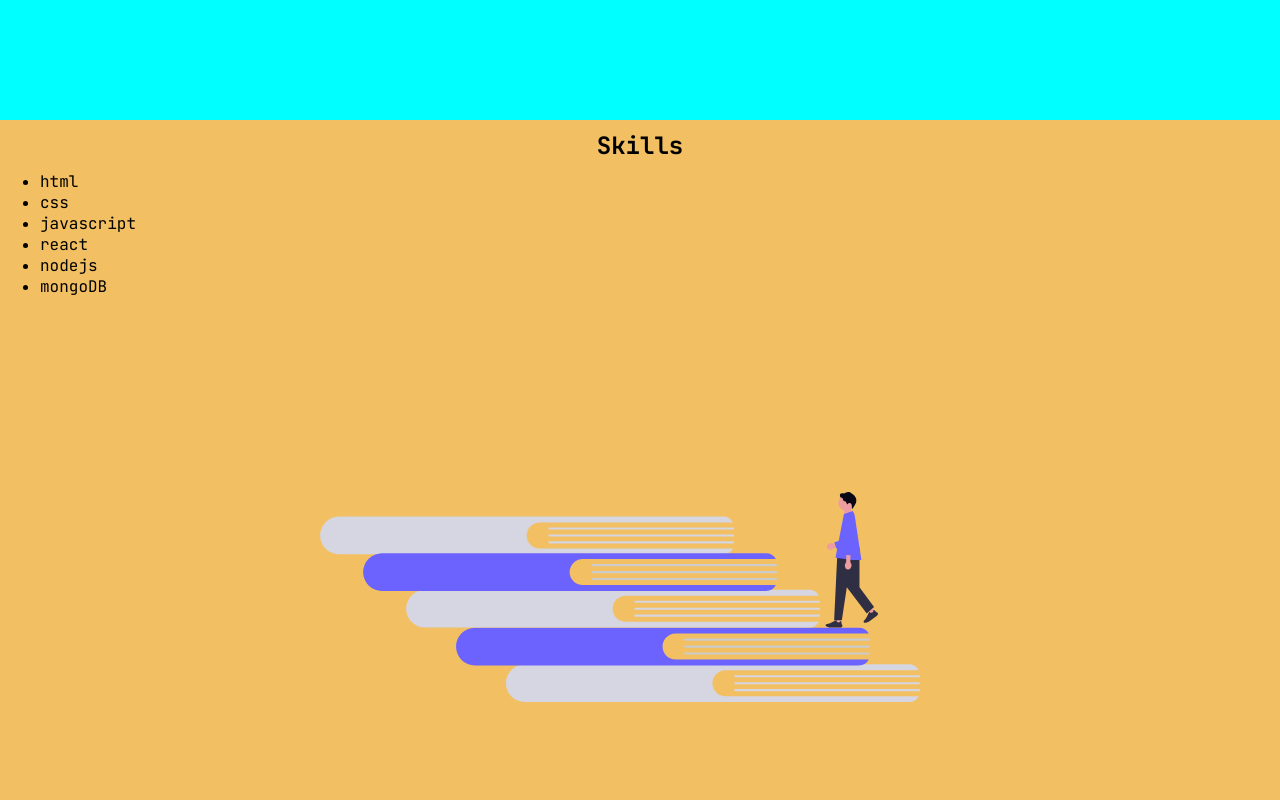
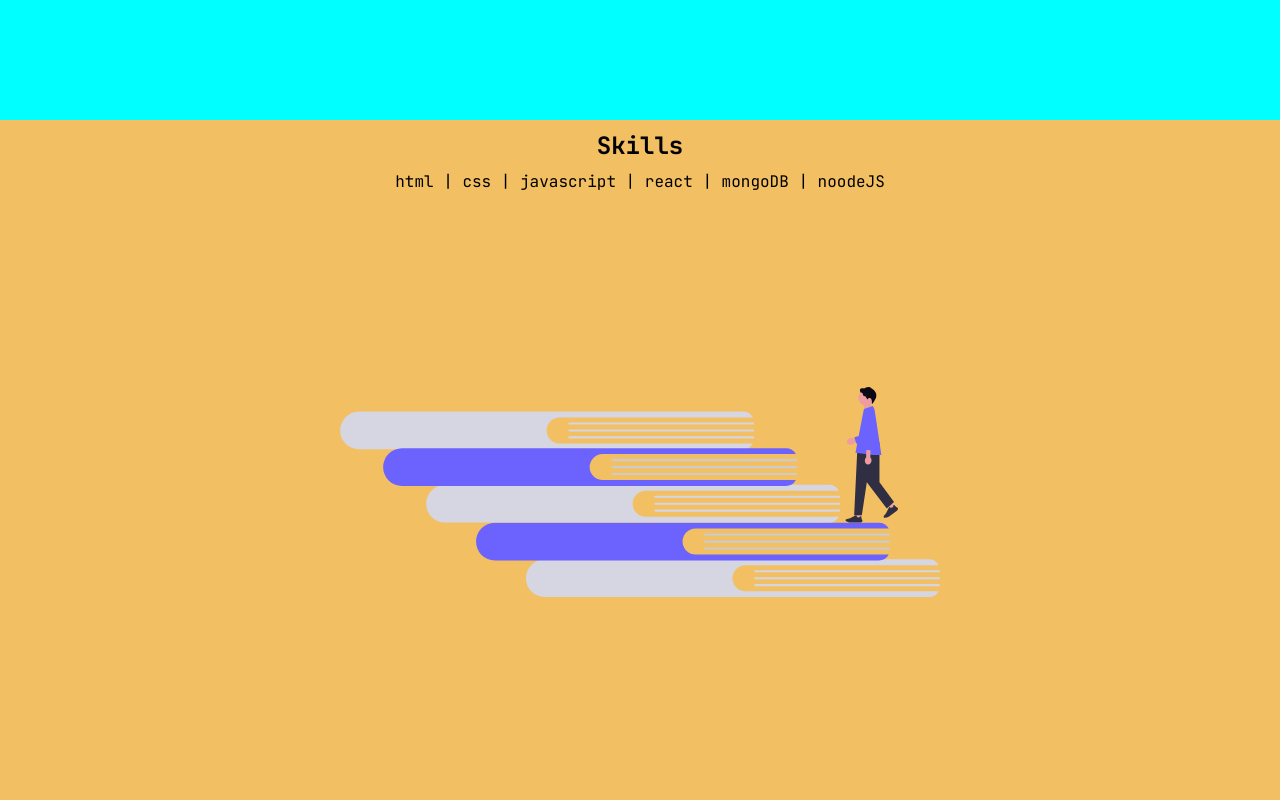
Before and after one commit to moonrunner3/css-prac-portfolio, a plain HTML site: page index.html in a window 1280 px wide. Shown: the part 1480-2280 px from the top of the page. Drawn offline with Linux system fonts and the light colour scheme; a web font is replaced by a local one.

Commit message:
Add files via upload

```diff
--- a/index.html
+++ b/index.html
@@ -40,14 +40,7 @@
     <section>
         <div id="skills">
             <h1>Skills</h1>
-           <ul>
-            <li>html</li>
-            <li>css</li>
-            <li>javascript</li>
-            <li>react</li>
-            <li>nodejs</li>
-            <li>mongoDB</li>
-           </ul>
+        <p>html | css | javascript | react | mongoDB | noodeJS</p>
            <div class="skills-img">
         <img src="skills.svg" alt="avatar-image">
            </div>
--- a/style.css
+++ b/style.css
@@ -63,6 +63,7 @@ body{
     height: 100vh;
     background-color: rgb(242, 191, 98);
     color: rgb(0, 0, 0);
+    text-align: center;
 }
 #skills h1{
     padding: 10px 10px;
@@ -110,7 +111,6 @@ z-index: 1;
 width: 600px;
 height: 600px;
 position: relative;
-left: 25%;
 z-index: 1;
 }
 
@@ -124,3 +124,10 @@ z-index: 1;
 position: relative;
 top: 10%;
 }
+
+html{
+    scroll-behavior: smooth;
+}
+#home, #about, #skills, #contact {
+    scroll-margin-top: 30px;
+}
```
